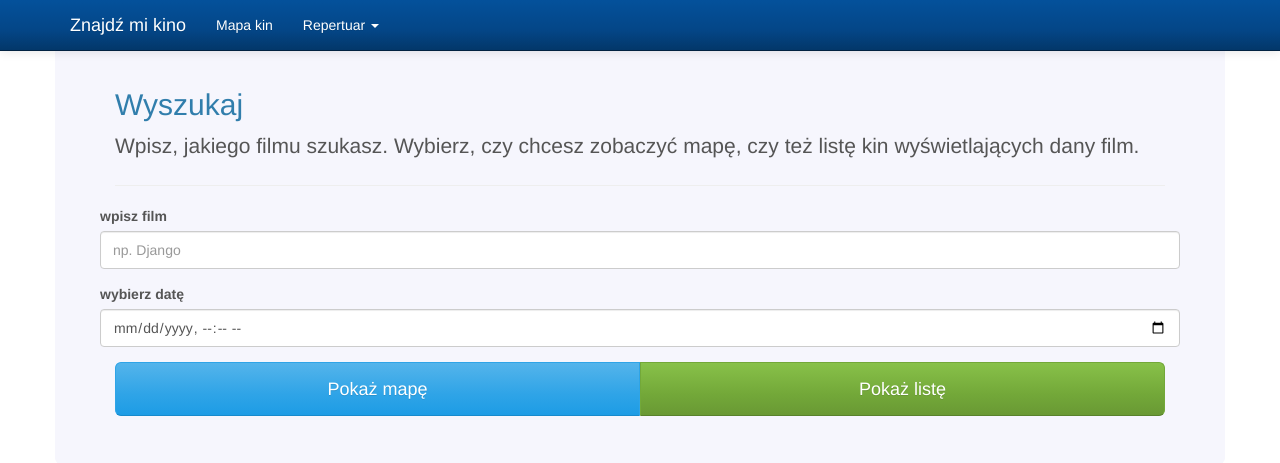
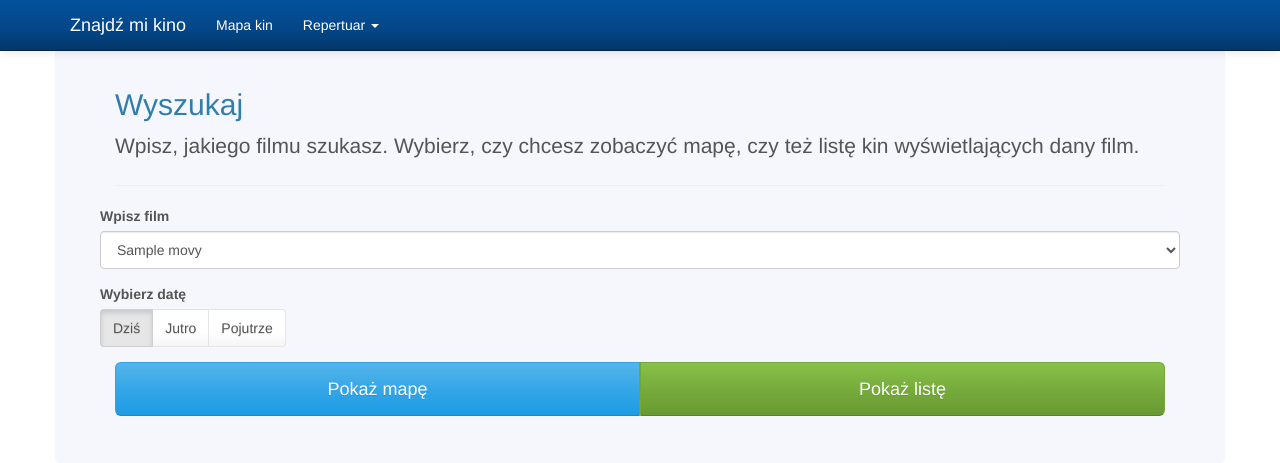
Before and after one commit to stomir/projektio, a Django app: template app/templates/index.html in a window 1280 px wide. Shown: the top 463 px of the page. Run offline with Django 3.2, Linux system fonts and the light colour scheme; the template is opened without the code that fills it: most values are stand-ins (such as "Sample title", 1, 10 or a date in 2020); some libraries are stand-ins or nearby versions.

Commit message:
Działająca strona główna

```diff
--- a/app/templates/index.html
+++ b/app/templates/index.html
@@ -1,4 +1,35 @@
 {% extends "base.html" %}
+
+{% block scripts %}
+    <script>
+        jQuery(function ($) {
+            $('div.btn-group[data-toggle-name]').each(function () {
+                var group = $(this);
+                var form = group.parents('form').eq(0);
+                var name = group.attr('data-toggle-name');
+                var hidden = $('input[name="' + name + '"]', form);
+                console.log(form, name, hidden);
+                $('button', group).each(function () {
+                    var button = $(this);
+                    console.log(button);
+                    button.on('click', function () {
+                        hidden.val($(this).val());
+                        $('button', group).each(function () {
+                            if ($(this).val() == hidden.val()) {
+                                $(this).addClass('active');
+                            } else {
+                                $(this).removeClass('active');
+                            }
+                        });
+                    });
+                    if (button.val() == hidden.val()) {
+                        button.addClass('active');
+                    }
+                });
+            });
+        });
+    </script>
+{% endblock %}
 
 {% block content %}
     <div class="row">
@@ -10,28 +41,40 @@
                     wyświetlających dany film.</p>
             </div>
 
-            <form class="form-horizontal" method="GET">
+            <form class="form-horizontal" method="POST" action=".">
+            {% csrf_token %}
                 <div class="form-group">
-                    <label for="exampleInputName2">wpisz film</label>
-                    <input type="text" class="form-control" placeholder="np. Django" name="movie">
+                    <label for="movie-input">Wpisz film</label>
+{#                    <input type="text" class="form-control" placeholder="np. Django" name="movie" id="movie-input" data-provide="typeahead">#}
+                    <select class="form-control" name="movie">
+                        {% for mv in all_movies %}
+                        <option value="{{ mv.id }}">{{ mv.title }}</option>
+                        {% endfor %}
+                    </select>
                 </div>
 
                 <div class="form-group">
-                    <label for="exampleInputEmail2">wybierz datę</label>
-                    <input type="datetime-local" class="form-control" name="date">
+                    <label for="date">Wybierz datę</label>
+                    <input type="hidden" name="date" value="0"/><br>
+                    <!--<input type="datetime-local" class="form-control" name="date" id="date">-->
+                    <div class="btn-group" data-toggle-name="date" data-toggle="buttons-radio">
+                        <button type="button" value="0" class="btn btn-default" data-toggle="button">Dziś</button>
+                        <button type="button" value="1" class="btn btn-default" data-toggle="button">Jutro</button>
+                        <button type="button" value="2" class="btn btn-default" data-toggle="button">Pojutrze</button>
+                    </div>
                 </div>
 
                 <div class="btn-group btn-group-justified" role="group" aria-label="Justified button group">
                     <!--<a href="map.html" class="btn btn-lg btn-primary" role="button">Pokaż mapę</a>-->
                     <div class="btn-group" role="group">
                         <button type="submit" class="btn btn-lg btn-primary" role="button"
-                                formaction="{% url 'mapa' %}">Pokaż mapę
+                                name="mapa">Pokaż mapę
                         </button>
                     </div>
                     <!--<a href="repertuar.html" class="btn btn-lg btn-success" role="button">Pokaż listę</a>-->
                     <div class="btn-group" role="group">
                         <button type="submit" class="btn btn-lg btn-success"
-                                formaction="{% url 'repertuar' 'all' 'all' %}" role="button">Pokaż listę
+                                name="repertuar" role="button">Pokaż listę
                         </button>
                     </div>
                 </div>
```
Also changed, not shown: app/views.py (+14 -10 lines).
